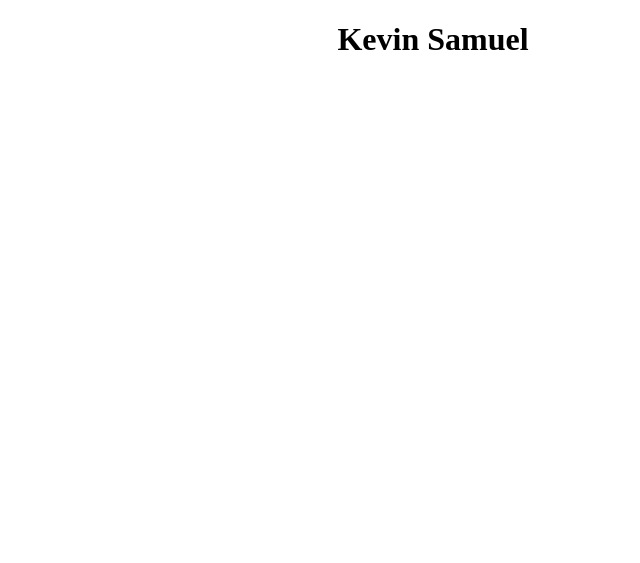
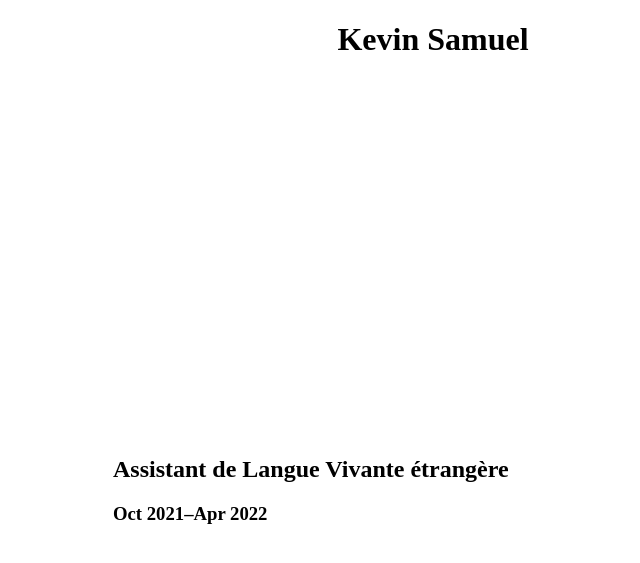
Before and after one commit to kevinnls/resume, a Jekyll site: the page built from index.md, in a window 1280 px wide. Shown: the top 563 px of the page, without its empty margins (207-847 px from the left). Built offline with Jekyll 4.4.1, drawn with Linux system fonts in a browser that asks for light colours; our own code applies the rules of GitHub Pages for plain Markdown files.

Commit message:
i am working on something/trying to work with data and lay it out

```diff
--- /dev/null
+++ b/_data/education/hs_mcc.yml
@@ -0,0 +1,3 @@
+title: Higher Secondary Education
+place: Madras Christian College Matriculation Higher Secondary School
+period: 2016&ndash;2018
--- /dev/null
+++ b/_data/education/ug_english.yml
@@ -0,0 +1,5 @@
+title: Undergraduate Study in English Language and Literature
+place:
+  label: Madras Christian College
+  uri: https://mcc.edu.in
+period: 2018&ndash;2021
--- /dev/null
+++ b/_data/work_experience/2022-alve-fei.yml
@@ -0,0 +1,2 @@
+title: Assistant de Langue Vivante étrangère
+period: Oct 2021&ndash;Apr 2022
--- /dev/null
+++ b/_includes/work_experience.html
@@ -0,0 +1,5 @@
+{%-for hash in site.data.work_experience-%}
+{%-assign exp = hash[1] -%}
+<h2>{{exp.title}}</h2>
+<h3>{{exp.period}}</h3>
+{%-endfor-%}
--- a/index.md
+++ b/index.md
@@ -2,4 +2,17 @@
 layout: base
 ---
 
+{::options parse_block_html="true" /}
+
+<header>
 # Kevin Samuel
+{: id="" }
+
+</header>
+
+<main>
+{%-include work_experience.html -%}
+</main>
+
+<footer>
+</footer>
```
